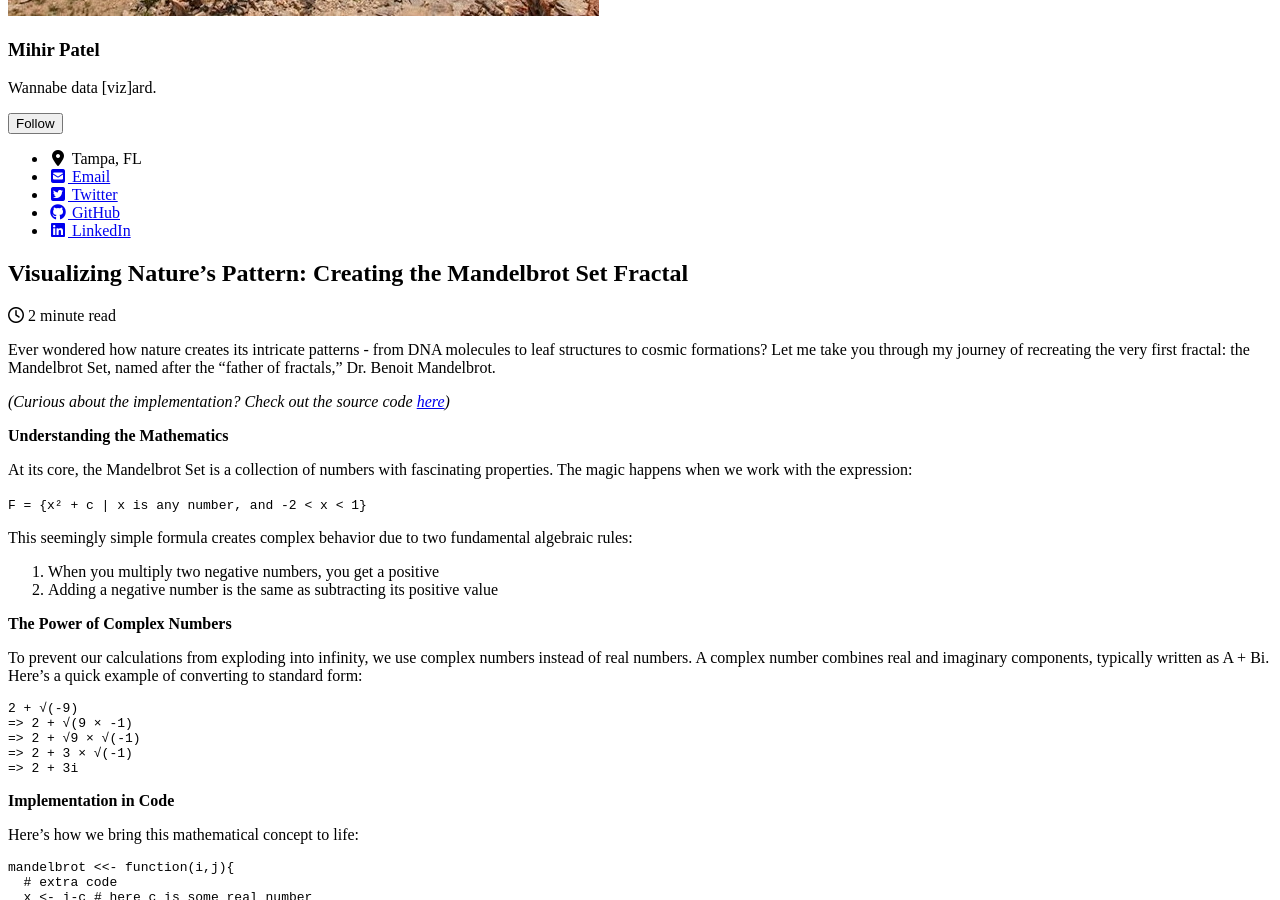
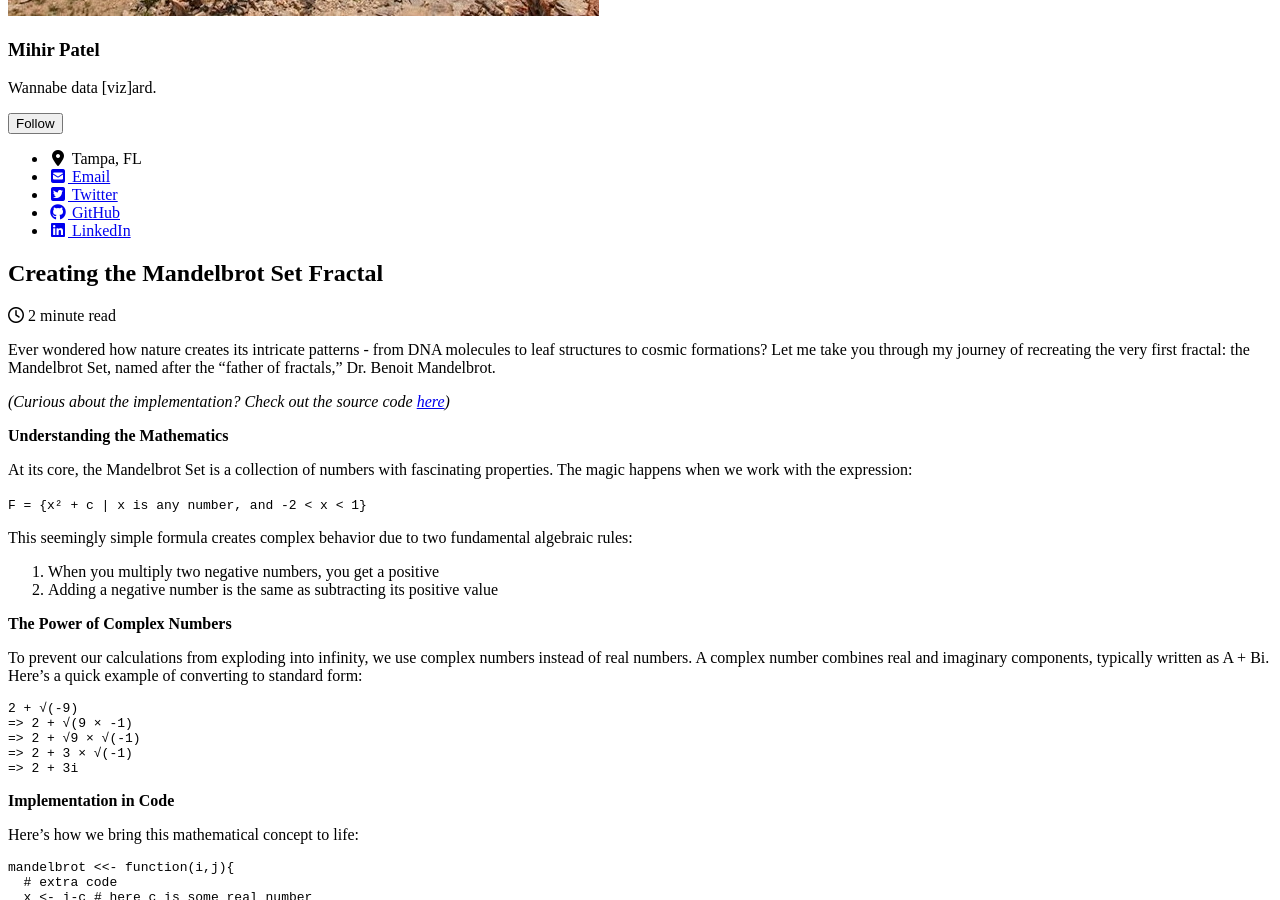
Before and after one commit to mihirp161/mihirp161.github.io, a Jekyll site: the page built from _posts/2020-01-17-mandelbrot.md, in a window 1280 px wide and 900 px high, scrolled down 957 px. Built offline with Jekyll 4.4.1, drawn with Linux system fonts in a browser that asks for light colours; cached includes are drawn as plain includes; nearby versions of some CDN libraries.

Commit message:
Update 2020-01-17-mandelbrot.md

```diff
--- a/_posts/2020-01-17-mandelbrot.md
+++ b/_posts/2020-01-17-mandelbrot.md
@@ -1,5 +1,5 @@
 ---
-title: "Visualizing Nature's Pattern: Creating the Mandelbrot Set Fractal"
+title: "Creating the Mandelbrot Set Fractal"
 date: 2020-01-17
 tags: [Miscellaneous, R]
 header:
```
